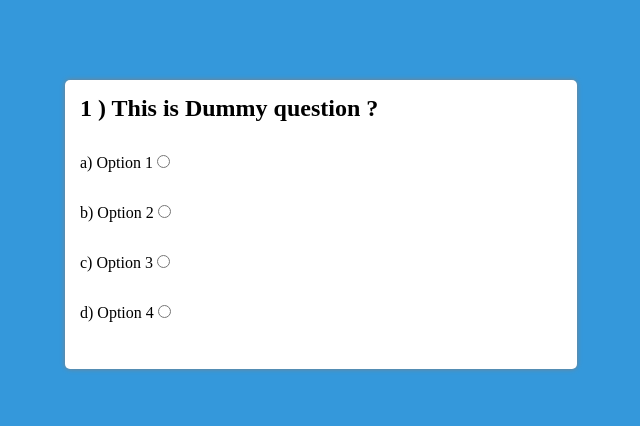
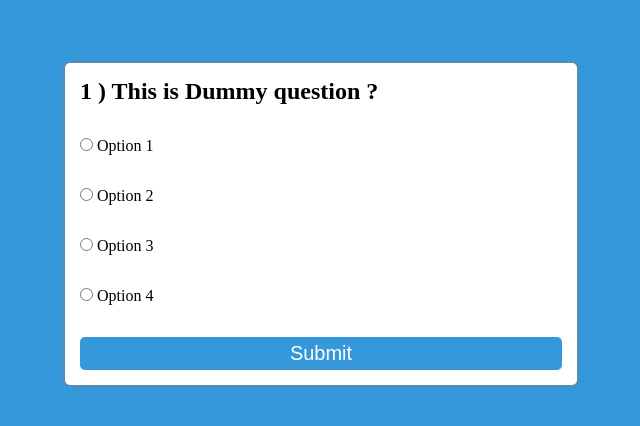
Before and after one commit to farukwebcode21/quiz-app, a plain HTML site: page index.html in a window 1280 px wide. Shown: the part 176-602 px from the top of the page, without its empty margins (319-959 px from the left). Drawn offline with Linux system fonts and the light colour scheme.

Commit message:
start javascript quiz  start

```diff
--- a/css/custom.css
+++ b/css/custom.css
@@ -27,3 +27,13 @@ body {
   margin: 2rem;
   margin-left: 0;
 }
+.btn {
+  width: 100%;
+  padding: 5px;
+  background-color: #3498db;
+  border: none;
+  font-size: 20px;
+  color: white;
+  border-radius: 5px;
+  cursor: pointer;
+}
--- a/index.html
+++ b/index.html
@@ -12,21 +12,22 @@
       <div class="box">
         <h2>1 ) This is Dummy question ?</h2>
         <div class="row">
-          <label for="option1">a) Option 1</label>
           <input id="option1" type="radio" value="a" name="option" />
+          <label for="option1"> Option 1</label>
         </div>
         <div class="row">
-          <label for="option2">b) Option 2</label>
           <input id="option2" type="radio" value="b" name="option" />
+          <label for="option2"> Option 2</label>
         </div>
         <div class="row">
-          <label for="option3">c) Option 3</label>
           <input id="option3" type="radio" value=c"" name="option" />
+          <label for="option3">Option 3</label>
         </div>
         <div class="row">
-          <label for="option4">d) Option 4</label>
           <input id="option4" type="radio" value="d" name="option" />
+          <label for="option4"> Option 4</label>
         </div>
+        <button class="btn">Submit</button>
       </div>
     </div>
     <script src="js/app.js"></script>
```
